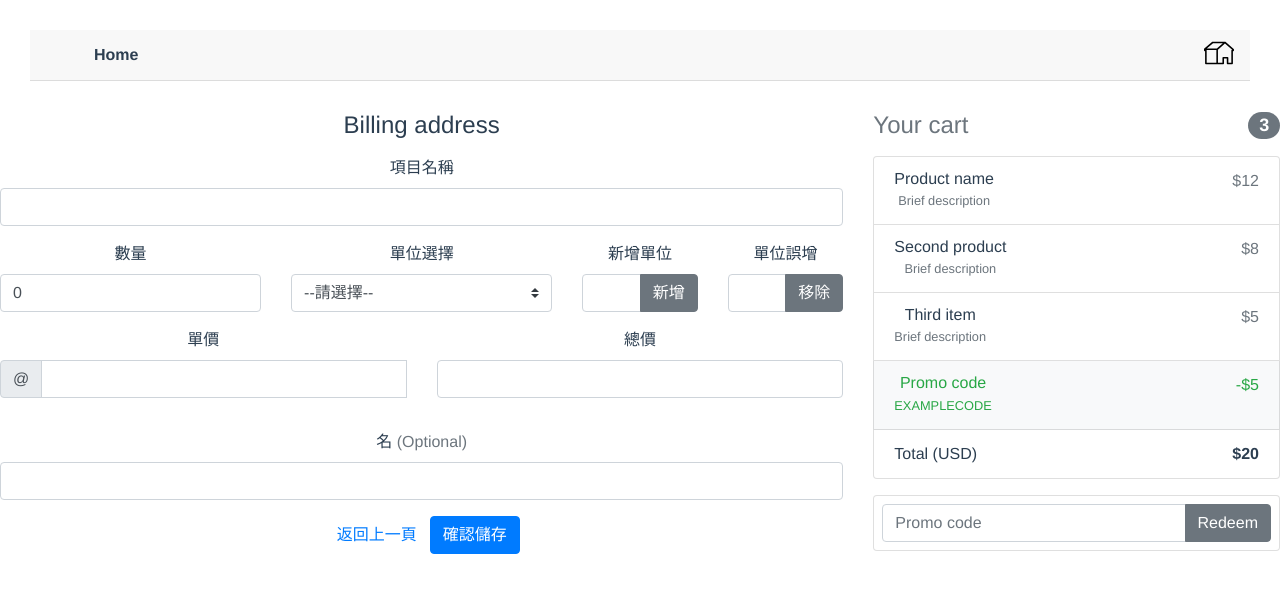
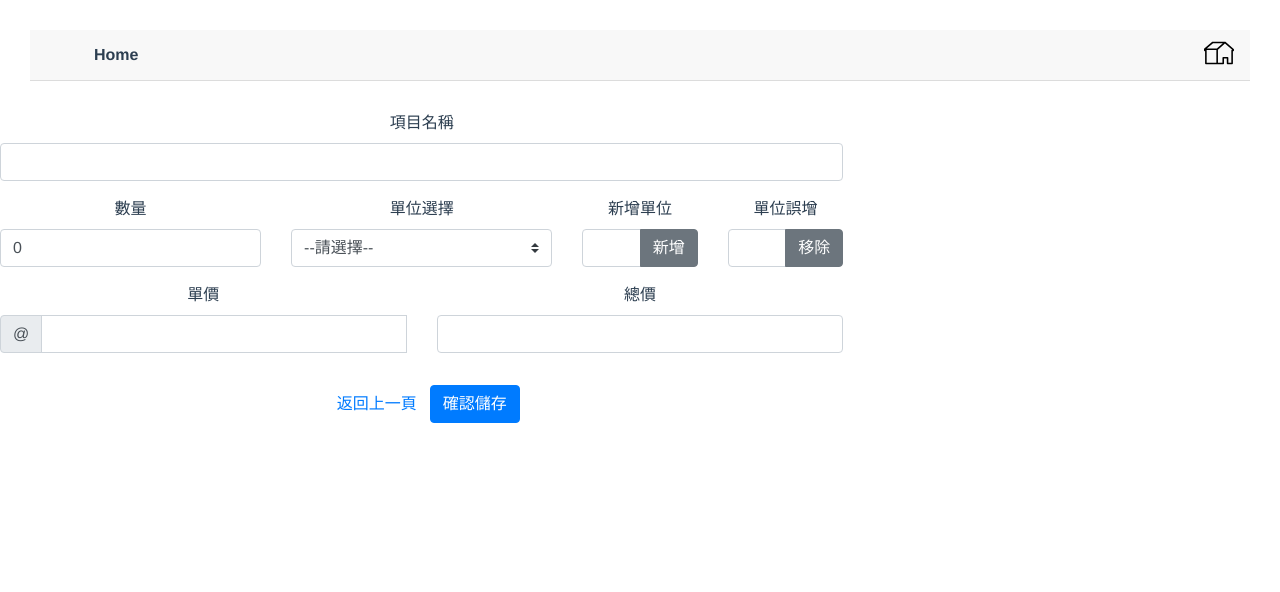
Before and after one commit to eddie8119/arch-project-management, a Vue app: page /engineeringTodo/1/dashboard in a window 1280 px wide. Shown: the top 592 px of the page. Built offline with nearby package versions, Linux system fonts and the light colour scheme.

Commit message:
準備發布

```diff
--- a/src/views/editFactoryTodo.vue
+++ b/src/views/editFactoryTodo.vue
@@ -1,6 +1,6 @@
 <template>
   <div class="row">
-    <div class="col-md-4 order-md-2 mb-4">
+    <!-- <div class="col-md-4 order-md-2 mb-4">
       <h4 class="d-flex justify-content-between align-items-center mb-3">
         <span class="text-muted">Your cart</span>
         <span class="badge badge-secondary badge-pill">3</span>
@@ -48,9 +48,9 @@
           </div>
         </div>
       </form>
-    </div>
+    </div> -->
     <div class="col-md-8 order-md-1">
-      <h4 class="mb-3">Billing address</h4>
+      <!-- <h4 class="mb-3">Billing address</h4> -->
       <form class="needs-validation" novalidate>
         <div class="row">
           <div class="col-md-12 mb-3">
@@ -133,13 +133,13 @@
             </div>
           </div>
         </div>
-        <div class="mb-3">
+        <!-- <div class="mb-3">
           <label for="email">名 <span class="text-muted">(Optional)</span></label>
           <input type="email" class="form-control" id="email">
           <div class="invalid-feedback">
             Please enter a valid email address for shipping updates.
           </div>
-        </div>
+        </div> -->
         <button @click="$router.back()" type="button" class="btn btn-link">返回上一頁</button>
         <button class="btn btn-primary" type="submit">確認儲存</button>
       </form>
```
